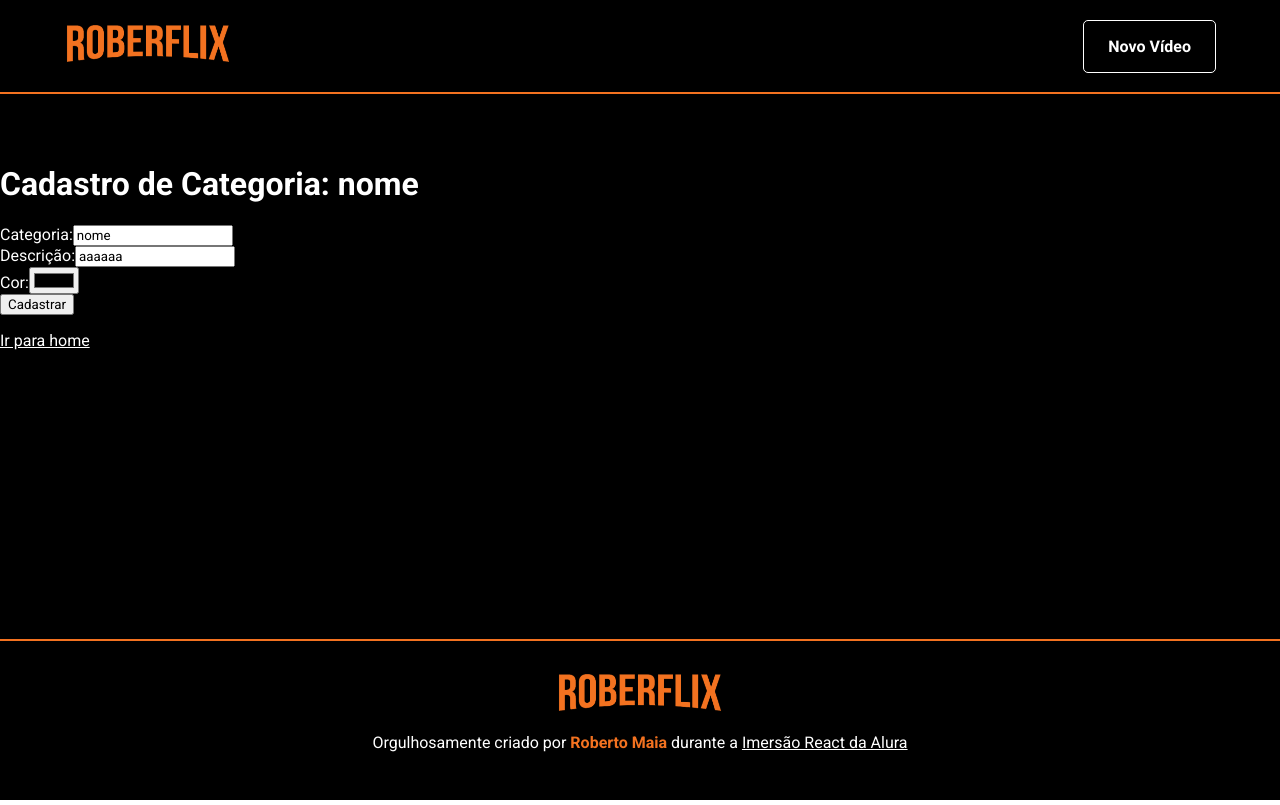
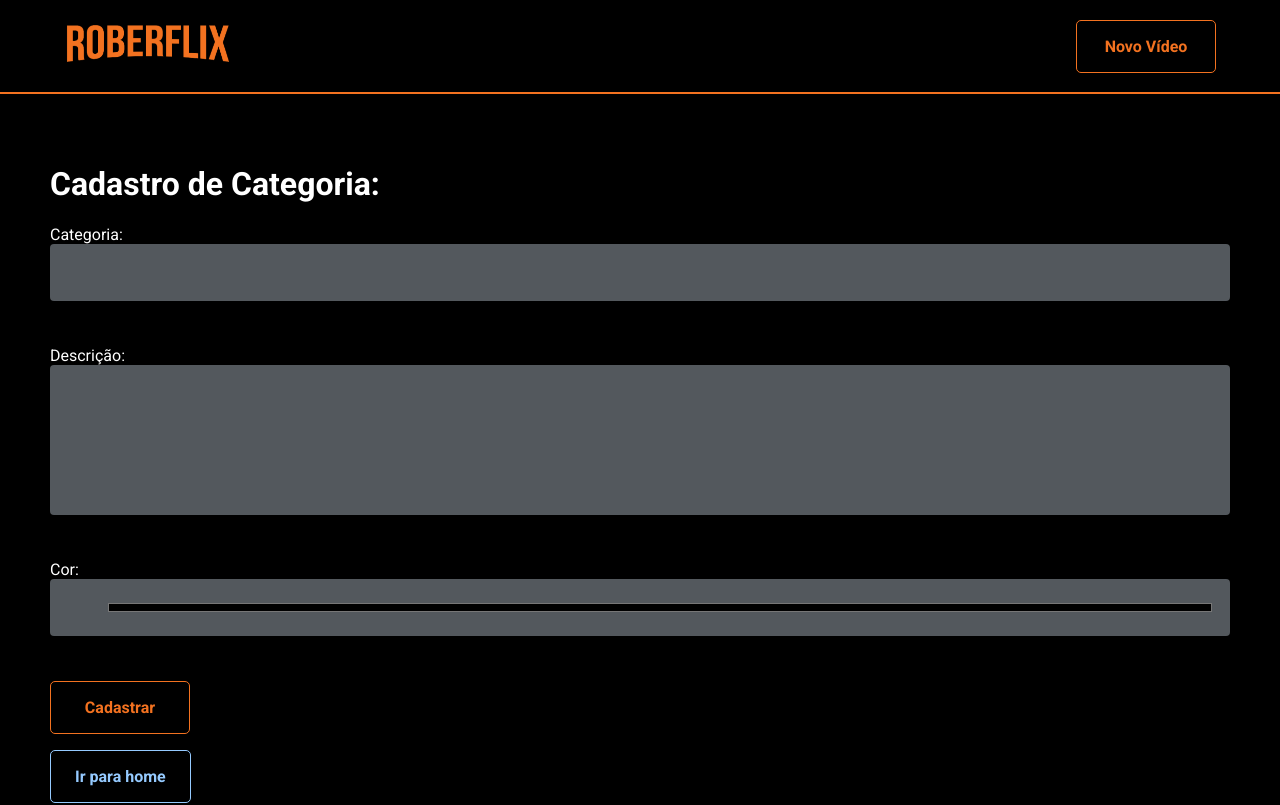
Before and after one commit to romaiajr/roberflix, a React (Create React App) app: page /cadastro/categoria in a window 1280 px wide. Shown: the top 805 px of the page. Built offline with nearby package versions, Linux system fonts and the light colour scheme.

Commit message:
Front Cadastro Categoria

```diff
--- a/src/Pages/Cadastro/categoria/index.js
+++ b/src/Pages/Cadastro/categoria/index.js
@@ -1,14 +1,20 @@
 import React, { useState } from 'react';
 import Template from '../../../components/Template';
-import { Link } from 'react-router-dom'
-import FormField from "../../../components/FormField"
+import { Link } from 'react-router-dom';
+import FormField from "../../../components/FormField";
+import Button from '../../../components/Button';
+import styled from 'styled-components';
+
+const Wrapper = styled.div`
+    padding: 0px 50px 20px 50px;
+`;
 
 function CadastroCategoria() {
     const categoriaInicial = {
-        nome: 'nome',
-        descricao: 'aaaaaa',
-        cor: '#000000'
-    }
+        nome: '',
+        descricao: '',
+        cor: ''
+    };
     const [categorias, setCategorias] = useState([]);
     const [values, setState] = useState(categoriaInicial);
 
@@ -25,13 +31,13 @@ function CadastroCategoria() {
 
     return (
         <Template>
+            <Wrapper>
                 <h1>Cadastro de Categoria: {values.nome}</h1>
                 <form onSubmit={function handleSubmit(e) {
                     e.preventDefault();
                     setCategorias([
                         ...categorias, values
                     ]);
-
                 }}>
                     <FormField
                         value={values.nome}
@@ -54,9 +60,9 @@ function CadastroCategoria() {
                         name="cor"
                         label="Cor:"
                     />
-                <button>
+                    <Button>
                         Cadastrar
-                </button>
+                </Button>
                 </form>
                 <ul>
                     {categorias.map((c) => {
@@ -67,10 +73,10 @@ function CadastroCategoria() {
                         )
                     })}
                 </ul>
-
-            <Link to="/">
+                <Button as={Link} to="/" style={{ borderColor: "#95caff", color: '#95caff' }}>
                     Ir para home
-                </Link>
+                </Button>
+            </Wrapper>
         </Template>
     )
 }
--- a/src/components/Button/index.js
+++ b/src/components/Button/index.js
@@ -2,8 +2,8 @@ import React from 'react';
 import styled from 'styled-components';
 
 const Button = styled.a`
-    color: var(--white);
-    border: 1px solid var(--white);
+    color: var(--primary);
+    border: 1px solid var(--primary);
     box-sizing: border-box;
     cursor: pointer;
     padding: 16px 24px;
@@ -15,6 +15,8 @@ const Button = styled.a`
     text-decoration: none;
     display: inline-block;
     transition: opacity .3s;
+    min-width: 140px;
+    text-align: center;
     &:hover,
     &:focus {
     opacity: .5;
--- a/src/components/FormField/index.js
+++ b/src/components/FormField/index.js
@@ -1,19 +1,106 @@
 import React from 'react';
+import PropTypes from 'prop-types';
+import styled, { css } from 'styled-components';
+
+const FormFieldWrapper = styled.div`
+  position: relative;
+  textarea {
+    min-height: 150px;
+  }
+  input[type="color"] {
+    padding-left: 56px;
+  }
+`;
+
+const Label = styled.label``;
+
+Label.Text = styled.span`
+  color: #E5E5E5;
+  height: 57px;
+  position: absolute;
+  top: 0;
+  left: 16px;
+
+  display: flex;
+  align-items: center;
+
+  transform-origin: 0% 0%;
+  font-size: 18px;
+  font-style: normal;
+  font-weight: 300;
+
+  transition: .1s ease-in-out;
+`;
+
+const Input = styled.input`
+  background: #53585D;
+  color: #F5F5F5;
+  display: block;
+  width: 100%;
+  height: 57px;
+  font-size: 18px;
+
+  outline: 0;
+  border: 0;
+  border-top: 4px solid transparent;
+  border-bottom: 4px solid #53585D;
+
+  padding: 16px 16px;
+  margin-bottom: 45px;
+
+  resize: none;
+  border-radius: 4px;
+  transition: border-color .3s;
+
+  &:focus {
+    border-bottom-color: var(--primary);
+  }
+  &:focus:not([type='color']) + ${Label.Text} {
+    transform: scale(.6) translateY(-10px);
+  }
+  ${({ value }) => {
+    const hasValue = value.length > 0;
+    return hasValue && css`
+        &:not([type='color']) + ${Label.Text} {
+          transform: scale(.6) translateY(-10px);
+        }
+      `;
+  }
+  }
+`;
 
 function FormField({ value, onChange, type, name, label }) {
+  const fieldId = `id_${name}`;
+  const tag = type === 'textarea' ? 'textarea' : 'input'
   return (
-        <div>
-            <label>
+    <FormFieldWrapper>
+      <Label
+        htmrlFor={fieldId}
+      >
         {label}
-                <input
+        <Input
+          as={tag}
+          id={fieldId}
           type={type}
           value={value}
           name={name}
           onChange={onChange}
         />
-            </label>
-        </div>
+      </Label>
+    </FormFieldWrapper>
   )
 }
+FormField.defaultProps = {
+  type: 'text',
+  value: '',
+}
+
+FormField.propTypes = {
+  value: PropTypes.string,
+  onChange: PropTypes.func.isRequired,
+  type: PropTypes.string,
+  name: PropTypes.string.isRequired,
+  label: PropTypes.string.isRequired
+};
 
 export default FormField;
```
Also changed, not shown: package.json (+9 -0 lines), 1 other file (tests, documents, lock files or other folders). Lines whose indentation alone changed are shown as unchanged.
